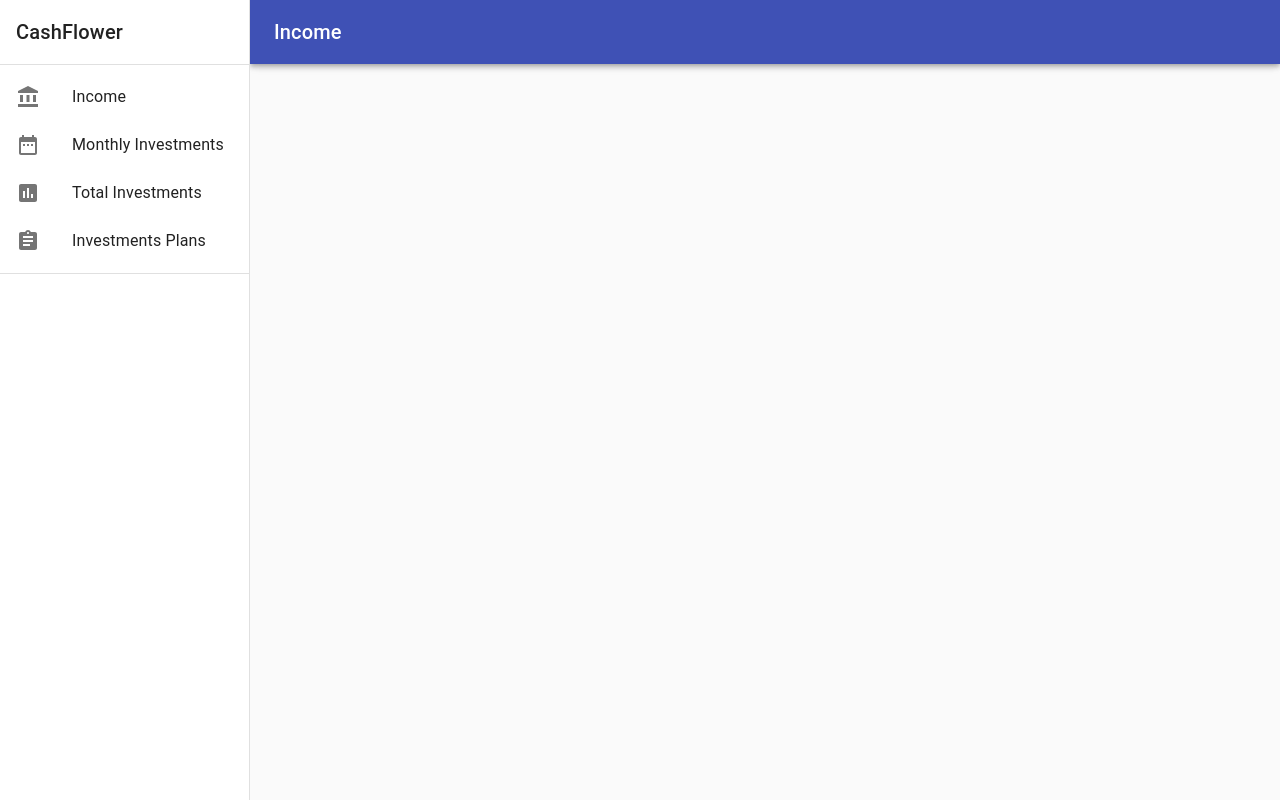
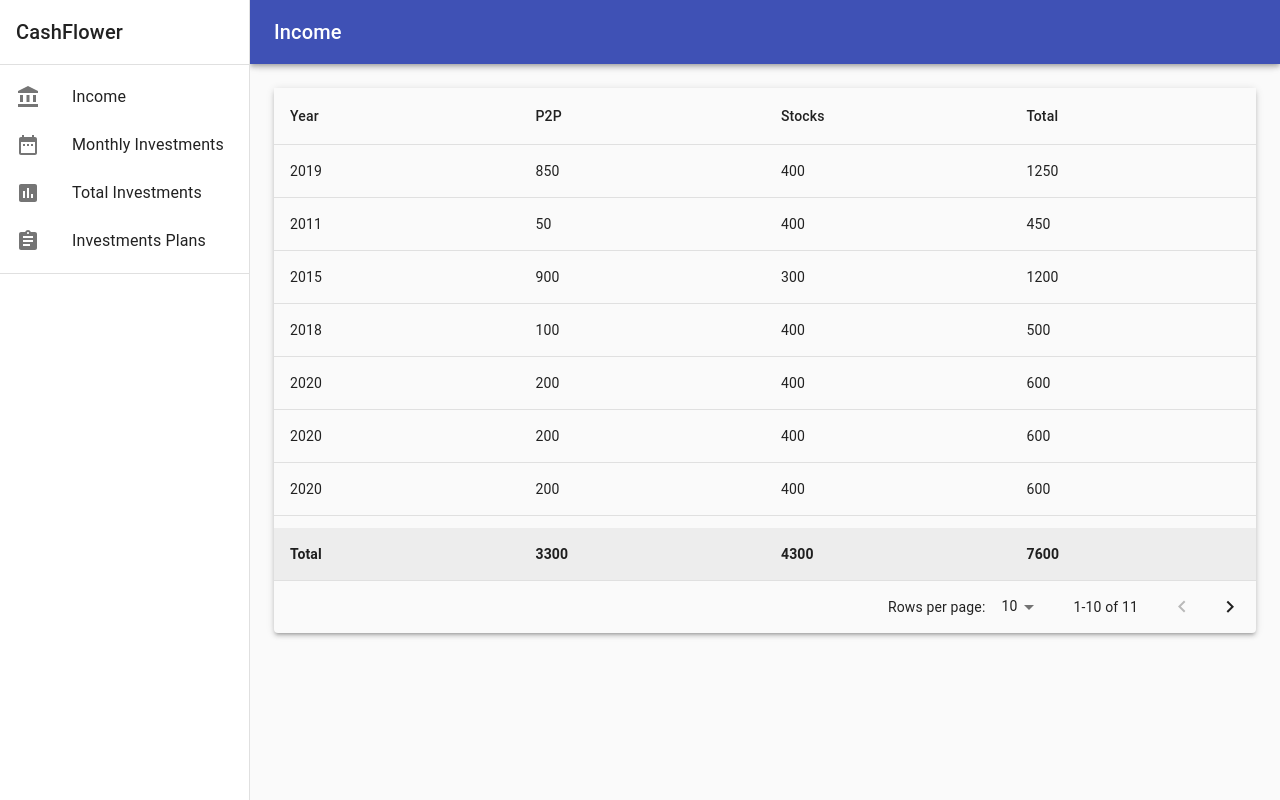
Before and after one commit to ModestB/cashflower, a React (Create React App) app: page /total in a window 1280 px wide. Built offline with nearby package versions, Linux system fonts and the light colour scheme.

Commit message:
add total counting to table

```diff
--- a/package.json
+++ b/package.json
@@ -11,6 +11,7 @@
     "@testing-library/react": "^9.5.0",
     "@testing-library/user-event": "^7.2.1",
     "date-fns": "^2.14.0",
+    "moment": "^2.27.0",
     "node-sass": "^4.14.1",
     "react": "^16.13.1",
     "react-dom": "^16.13.1",
--- a/src/App.js
+++ b/src/App.js
@@ -7,6 +7,7 @@ import CssBaseline from "@material-ui/core/CssBaseline";
 import Sidebar from "./components/sidebar/Sidebar";
 import Income from "./domain/income/Income";
 import Monthly from "./domain/monthly/Monthly";
+import TotalInvestments from "./domain/totalInvestments/TotalInvestments";
 
 import { makeStyles } from "@material-ui/core";
 
@@ -38,6 +39,7 @@ function App() {
           <Switch>
             <Route exact path="/" component={Income} />
             <Route path="/monthly" component={Monthly} />
+            <Route path="/total" component={TotalInvestments} />
           </Switch>
         </main>
       </div>
--- a/src/components/dataTable/DataTable.js
+++ b/src/components/dataTable/DataTable.js
@@ -127,12 +127,12 @@ export default function DataTable(props) {
 
   const addData = (
     <TableRow>
-      <TableCell colSpan={props.columns.length} padding="none">
+      <TableCell colSpan={props.tableColumns.columns.length} padding="none">
         <AddData
           cancelHandler={hideAddDataHandler}
           submitHandler={tableDataAddHandler}
           submitButtonLabel={props.submitBtnLabel}
-          columns={props.columns}
+          columns={props.tableColumns.columns}
         />
       </TableCell>
     </TableRow>
@@ -140,6 +140,7 @@ export default function DataTable(props) {
 
   return (
     <Paper elevation={3} className={classes.root}>
+      {props.submitBtnLabel && (
         <Box display="flex" justifyContent="flex-end" p={2}>
           <Button
             variant="contained"
@@ -149,6 +150,7 @@ export default function DataTable(props) {
             {props.submitBtnLabel}
           </Button>
         </Box>
+      )}
 
       <TableContainer
         ref={tableRef}
@@ -157,7 +159,7 @@ export default function DataTable(props) {
         <Table stickyHeader aria-label="sticky table" className={classes.table}>
           <TableHead className={classes.tableHead}>
             <TableRow>
-              {props.columns
+              {props.tableColumns.columns
                 .filter((column) => column.id !== "edit")
                 .map((column) => {
                   return (
@@ -184,7 +186,7 @@ export default function DataTable(props) {
                   <DataTableRow
                     key={index}
                     row={row}
-                    columns={props.columns}
+                    columns={props.tableColumns.columns}
                     deleteHandler={deleteDataRowHandler}
                     submitHandler={tableDataEditHandler}
                   />
@@ -193,6 +195,23 @@ export default function DataTable(props) {
           </TableBody>
         </Table>
       </TableContainer>
+
+      {props.tableColumns.tableOptions &&
+        props.tableColumns.tableOptions.totalSummary && (
+          <TableContainer>
+            <Table aria-label="table" className={classes.table}>
+              <TableBody>
+                <DataTableRow
+                  tableData={tableData}
+                  columns={props.tableColumns.columns}
+                  tableOptions={props.tableColumns.tableOptions}
+                />
+              </TableBody>
+            </Table>
+          </TableContainer>
+        )}
+
+      {tableData.length > 10 && (
         <TablePagination
           rowsPerPageOptions={[10, 25, 50]}
           component="div"
@@ -202,6 +221,7 @@ export default function DataTable(props) {
           onChangePage={handleChangePage}
           onChangeRowsPerPage={handleChangeRowsPerPage}
         />
+      )}
     </Paper>
   );
 }
--- a/src/components/dataTable/dataTableRow/DataTableRow.js
+++ b/src/components/dataTable/dataTableRow/DataTableRow.js
@@ -1,5 +1,6 @@
 import React, { useState } from "react";
 import { makeStyles } from "@material-ui/core/styles";
+import moment from "moment";
 
 import TableRow from "@material-ui/core/TableRow";
 import TableCell from "@material-ui/core/TableCell";
@@ -19,11 +20,19 @@ const useStyles = makeStyles((theme) => ({
       },
     },
   },
+  tableTotalCell: {
+    fontWeight: 700,
+  },
+  tableTotalRow: {
+    backgroundColor: "rgba(0, 0, 0, 0.05)",
+  },
 }));
 
 export default function DataTableRow(props) {
   const [showEdit, setShowEdit] = useState(false);
+  const [total, setTotal] = useState(0);
   const classes = useStyles();
+  let rowContent = null;
 
   function showEditHandler() {
     setShowEdit(true);
@@ -37,10 +46,13 @@ export default function DataTableRow(props) {
     props.submitHandler(id, data, hideEditHandler);
   }
 
-  let rowContent = props.columns.map((column) => {
+  if (!props.tableOptions) {
+    rowContent = props.columns.map((column) => {
       const value = props.row[column.id];
       let tableCellData =
-      column.format && typeof value === "number" ? column.format(value) : value;
+        column.format && typeof value === "number"
+          ? column.format(value)
+          : value;
 
       if (column.id === "type") {
         tableCellData = value.charAt(0).toUpperCase() + value.slice(1);
@@ -58,6 +70,20 @@ export default function DataTableRow(props) {
         );
       }
 
+      if (column.inputType === "date") {
+        tableCellData = moment(value).format("YYYY");
+      }
+
+      if (column.countableTotal) {
+        tableCellData = props.columns
+          .filter((column) => {
+            return column.countable;
+          })
+          .reduce((acc, cur) => {
+            return acc + props.row[cur.id];
+          }, 0);
+      }
+
       return (
         <TableCell
           key={column.id}
@@ -68,6 +94,55 @@ export default function DataTableRow(props) {
         </TableCell>
       );
     });
+  } else {
+    rowContent = props.columns.map((column) => {
+      let tableCellData = null;
+      let columnId = column.id;
+
+      if (column.countableSummary) {
+        let columnTotal = props.tableData
+          .map((row) => {
+            return row[columnId];
+          })
+          .reduce((acc, cur) => acc + cur, 0);
+
+        tableCellData = columnTotal;
+      }
+
+      if (column.inputType === "date") {
+        tableCellData = "Total";
+      }
+
+      if (column.countableTotal) {
+        const countableTablesId = props.columns
+          .filter((column) => column.countable)
+          .map((column) => column.id);
+
+        tableCellData = countableTablesId
+          .map((id) => {
+            return props.tableData
+              .map((row) => {
+                return row[id];
+              })
+              .reduce((acc, cur) => acc + cur, 0);
+          })
+          .reduce((acc, cur) => acc + cur, 0);
+      }
+
+      return (
+        <TableCell
+          key={column.id}
+          align={column.align}
+          style={{ minWidth: column.minWidth }}
+          className={
+            props.tableOptions.totalSummary ? classes.tableTotalCell : ""
+          }
+        >
+          {tableCellData}
+        </TableCell>
+      );
+    });
+  }
 
   if (showEdit) {
     rowContent = (
@@ -89,11 +164,16 @@ export default function DataTableRow(props) {
 
   return (
     <TableRow
-      className={classes.tableRow}
+      className={[
+        classes.tableRow,
+        props.tableOptions && props.tableOptions.totalSummary
+          ? classes.tableTotalRow
+          : "",
+      ].join(" ")}
       hover
       role="checkbox"
       tabIndex={-1}
-      key={props.row.code}
+      key={props.row ? props.row.code : 1}
     >
       {rowContent}
     </TableRow>
--- a/src/components/mainContainer/MainContainer.js
+++ b/src/components/mainContainer/MainContainer.js
@@ -25,7 +25,7 @@ export default function MainContainer(props) {
       <Grid container spacing={3}>
         <Grid item xs={12}>
           <DataTable
-            columns={props.columns}
+            tableColumns={props.tableColumns}
             tableData={props.tableData}
             submitBtnLabel={props.submitBtnLabel}
           />
--- a/src/domain/income/Income.js
+++ b/src/domain/income/Income.js
@@ -2,7 +2,8 @@ import React from "react";
 
 import MainContainer from "../../components/mainContainer/MainContainer";
 
-const columns = [
+const tableColumns = {
+  columns: [
     {
       id: "date",
       label: "Date",
@@ -45,7 +46,8 @@ const columns = [
       label: "",
       minWidth: 50,
     },
-];
+  ],
+};
 
 const tableData = [
   { id: "1", date: "2019-05-12", amount: 900, type: "Salary", comment: "" },
@@ -58,7 +60,7 @@ const tableData = [
 function Income() {
   return (
     <MainContainer
-      columns={columns}
+      tableColumns={tableColumns}
       tableData={tableData}
       submitBtnLabel="Add Income"
     />
--- a/src/domain/monthly/Monthly.js
+++ b/src/domain/monthly/Monthly.js
@@ -2,7 +2,8 @@ import React from "react";
 
 import MainContainer from "../../components/mainContainer/MainContainer";
 
-const columns = [
+const tableColumns = {
+  columns: [
     {
       id: "date",
       label: "Date",
@@ -45,8 +46,8 @@ const columns = [
       label: "",
       minWidth: 50,
     },
-];
-
+  ],
+};
 const tableData = [
   { id: "1", date: "2019-05-12", amount: 950, type: "P2P", comment: "" },
   { id: "2", date: "2011-05-12", amount: 40, type: "ETH", comment: "" },
@@ -58,7 +59,7 @@ const tableData = [
 const Monthly = () => {
   return (
     <MainContainer
-      columns={columns}
+      tableColumns={tableColumns}
       tableData={tableData}
       submitBtnLabel="Add Investment"
     />
--- /dev/null
+++ b/src/domain/totalInvestments/TotalInvestments.js
@@ -0,0 +1,65 @@
+import React from "react";
+import MainContainer from "../../components/mainContainer/MainContainer";
+
+const tableColumns = {
+  columns: [
+    {
+      id: "date",
+      label: "Year",
+      editable: false,
+      inputType: "date",
+      dateFormat: "",
+      minWidth: 170,
+    },
+    {
+      id: "p2p",
+      label: "P2P",
+      editable: false,
+      inputType: "number",
+      countable: true,
+      countableSummary: true,
+      minWidth: 100,
+    },
+    {
+      id: "stocks",
+      label: "Stocks",
+      editable: false,
+      inputType: "number",
+      countable: true,
+      countableSummary: true,
+      minWidth: 100,
+    },
+    {
+      id: "total",
+      label: "Total",
+      editable: false,
+      inputType: "number",
+      countableTotal: true,
+      countableSummary: true,
+      minWidth: 100,
+    },
+  ],
+  tableOptions: {
+    totalSummary: true,
+  },
+};
+
+const tableData = [
+  { id: "1", date: "2019-05-12", p2p: 850, stocks: 400, total: "" },
+  { id: "2", date: "2011-05-12", p2p: 50, stocks: 400, total: "" },
+  { id: "3", date: "2015-05-12", p2p: 900, stocks: 300, total: "" },
+  { id: "4", date: "2018-05-12", p2p: 100, stocks: 400, total: "" },
+  { id: "5", date: "2020-05-12", p2p: 200, stocks: 400, total: "" },
+  { id: "5", date: "2020-05-12", p2p: 200, stocks: 400, total: "" },
+  { id: "5", date: "2020-05-12", p2p: 200, stocks: 400, total: "" },
+  { id: "5", date: "2020-05-12", p2p: 200, stocks: 400, total: "" },
+  { id: "5", date: "2020-05-12", p2p: 200, stocks: 400, total: "" },
+  { id: "5", date: "2020-05-12", p2p: 200, stocks: 400, total: "" },
+  { id: "5", date: "2020-05-12", p2p: 200, stocks: 400, total: "" },
+];
+
+const TotatInvestments = () => (
+  <MainContainer tableColumns={tableColumns} tableData={tableData} />
+);
+
+export default TotatInvestments;
```
Also changed, not shown: 1 other file (tests, documents, lock files or other folders). Lines whose indentation alone changed are shown as unchanged.
